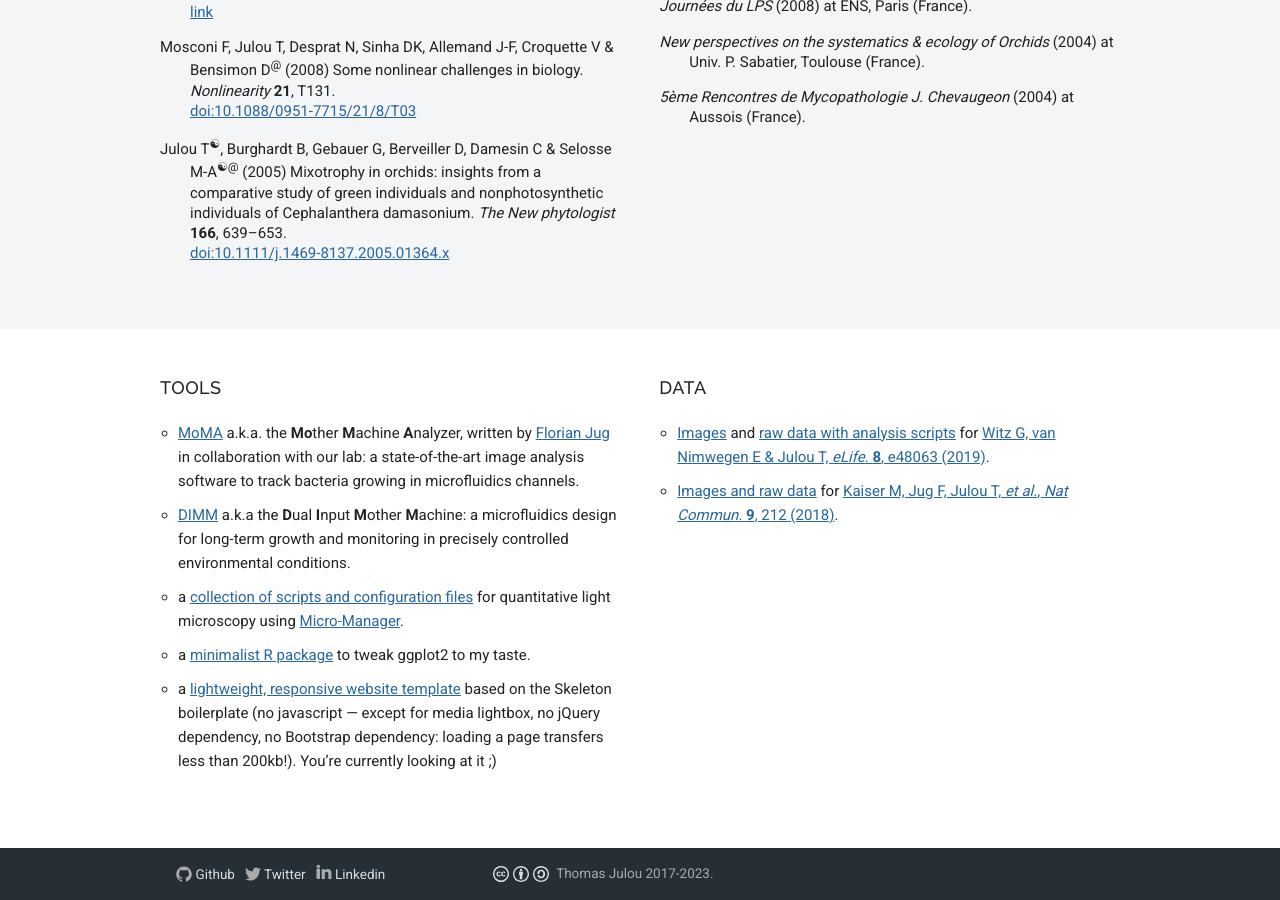
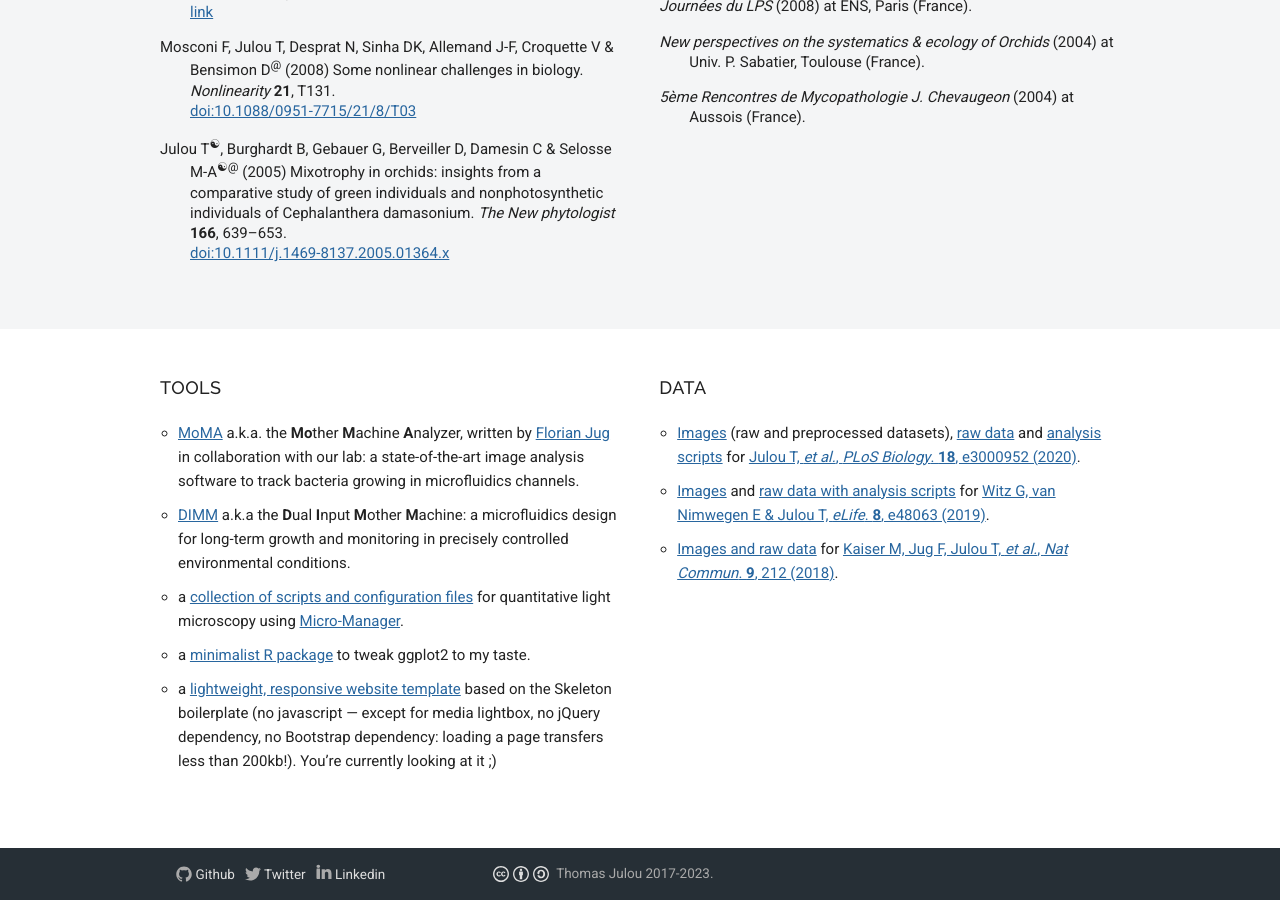
Before and after one commit to julou/julou.github.io, a Jekyll site: the page built from outputs.md, in a window 1280 px wide and 900 px high, scrolled down 2667 px. Built offline with Jekyll 4.4.1, drawn with Linux system fonts in a browser that asks for light colours; comment, search, counter and statistics services are not loaded.

Commit message:
Added data of Julou 2020 in Outputs.

```diff
--- a/outputs.md
+++ b/outputs.md
@@ -47,6 +47,9 @@ _This list might be neither exhaustive nor up-to-date: you can also find me on [
 {% capture _data %}
 ## Data
 
+- [Images](https://doi.org/10.17867/10000149) (raw and preprocessed datasets), [raw data](https://doi.org/10.5281/zenodo.3894719") and [analysis scripts]("https://github.com/julou/MoM_lacInduction/releases/tag/plos")
+for [Julou T, <i>et al.</i>, <i>PLoS Biology</i>. <b>18</b>, e3000952 (2020)](https://doi.org/10.1371/journal.pbio.3000952).
+
 - [Images](https://doi.org/10.5281/zenodo.3149097) and [raw data with analysis scripts](https://github.com/guiwitz/DoubleAdderArticle) for [Witz G, van Nimwegen E &amp; Julou T, <i>eLife</i>. <b>8</b>, e48063 (2019)](https://doi.org/10.7554/eLife.48063).
 
 - [Images and raw data](https://doi.org/10.5281/zenodo.824793) for [Kaiser M, Jug F, Julou T, <i>et al.</i>, <i>Nat Commun</i>. <b>9</b>, 212 (2018)](https://doi.org/10.1038/s41467-017-02505-0).
```
